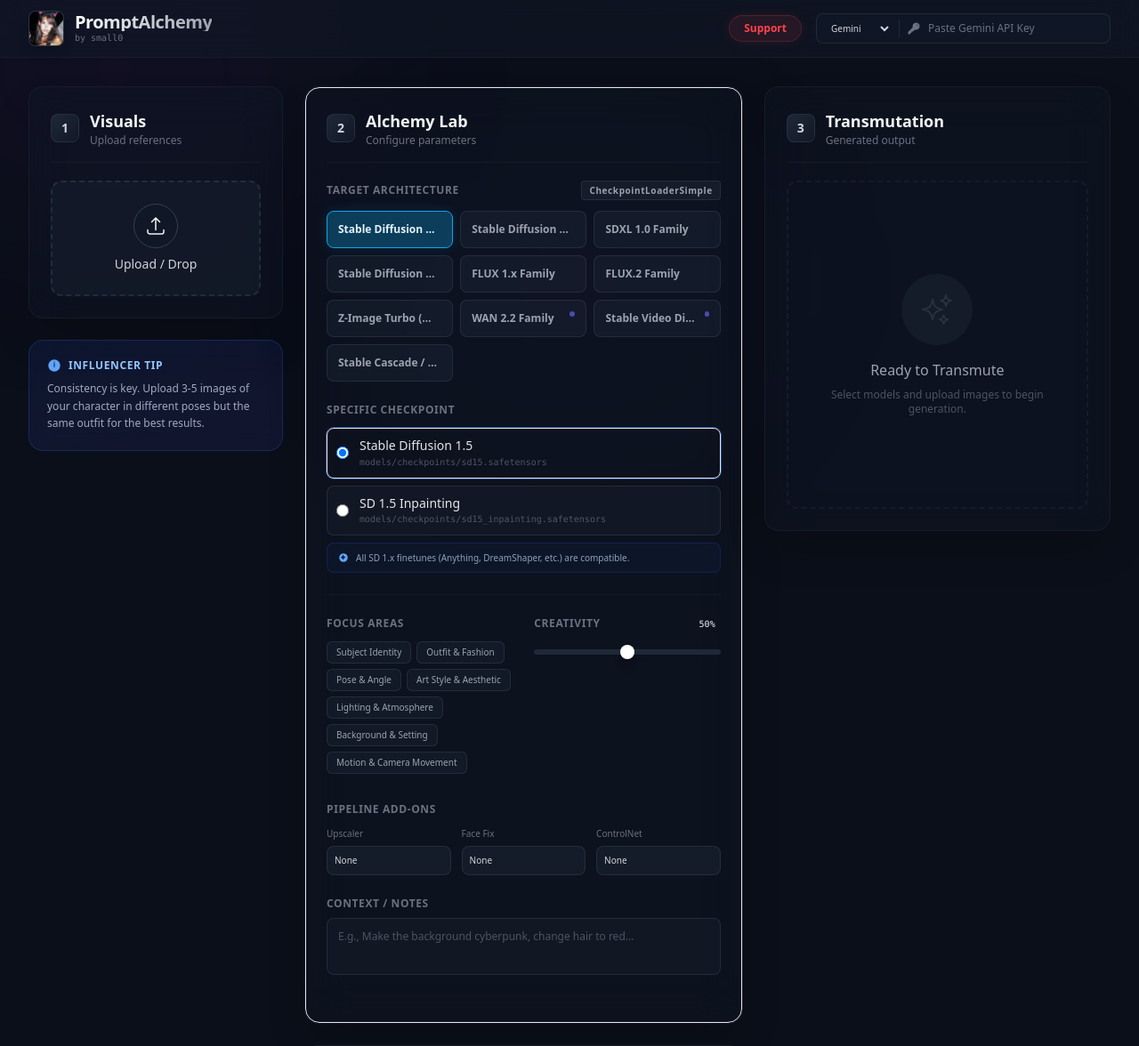
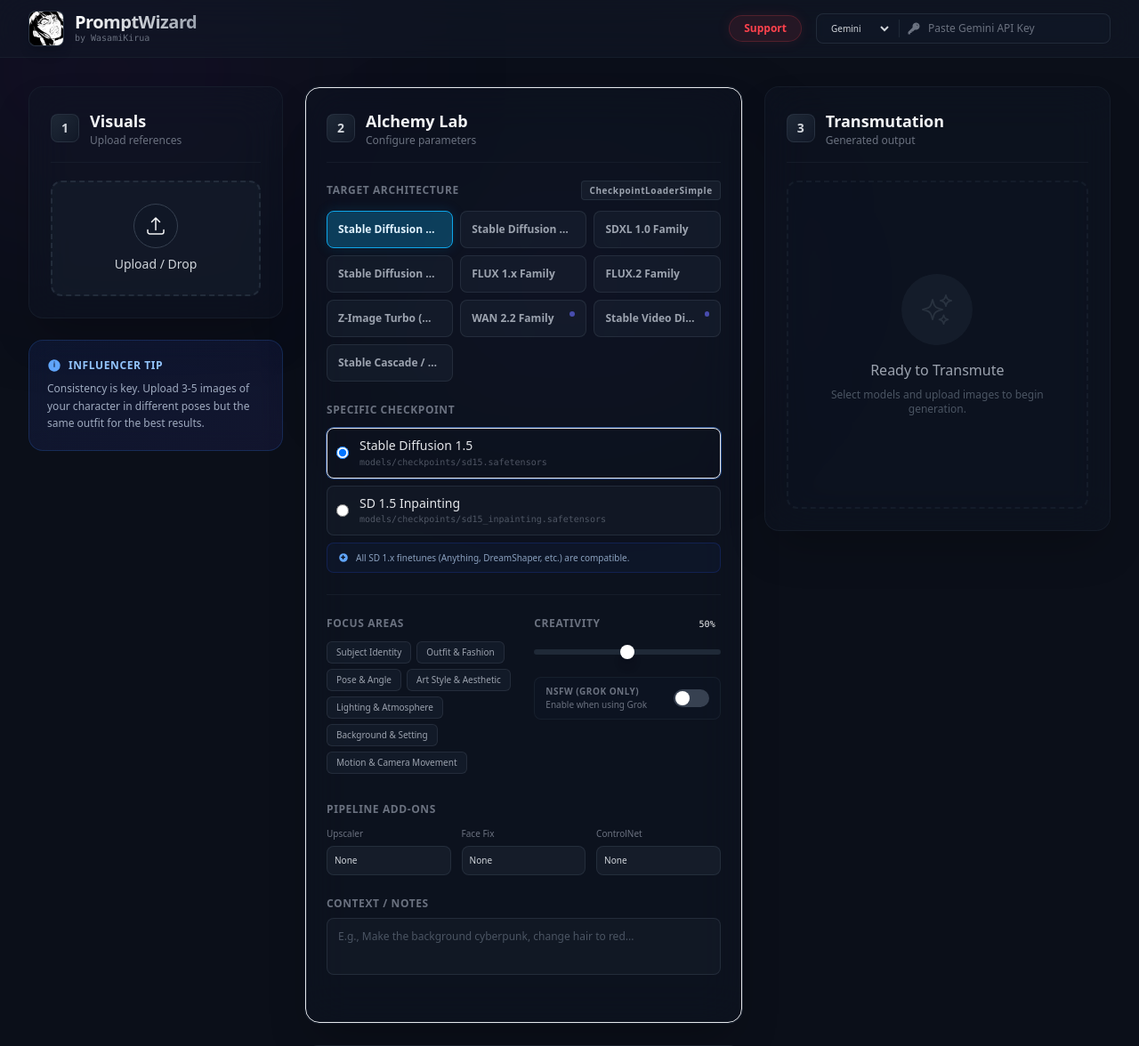
Before and after one commit to WasamiKirua/PromptWizard, a FastAPI app: page / in a window 1280 px wide. Shown: the top 1176 px of the page at 89% size. Run offline with FastAPI, Linux system fonts and the light colour scheme; some libraries are stand-ins or nearby versions.

Commit message:
added nsfw for grok only

```diff
--- a/main.py
+++ b/main.py
@@ -132,6 +132,7 @@ async def generate_prompt_handler(
     auxiliary_upscaler: Optional[str] = Form(None),
     auxiliary_face_fixer: Optional[str] = Form(None),
     auxiliary_control_model: Optional[str] = Form(None),
+    nsfw_enabled: bool = Form(False),
     images: List[UploadFile] = File([]),
 ) -> HTMLResponse:
     if not images:
@@ -175,6 +176,7 @@ async def generate_prompt_handler(
         "focusAspects": focus_aspects,
         "creativityLevel": creativity_level,
         "additionalContext": additional_context,
+        "nsfwEnabled": nsfw_enabled,
         "auxiliary": {
             "upscaler": auxiliary_upscaler or None,
             "faceFixer": auxiliary_face_fixer or None,
@@ -194,6 +196,7 @@ async def generate_prompt_handler(
             "auxiliary_upscaler": auxiliary_upscaler,
             "auxiliary_face_fixer": auxiliary_face_fixer,
             "auxiliary_control_model": auxiliary_control_model,
+            "nsfw_enabled": nsfw_enabled,
             "image_count": len(images),
         },
     )
--- a/templates/index.html
+++ b/templates/index.html
@@ -3,7 +3,7 @@
 <head>
   <meta charset="UTF-8" />
   <meta name="viewport" content="width=device-width, initial-scale=1.0" />
-  <title>PromptAlchemy</title>
+  <title>PromptWizard</title>
   <script src="https://cdn.tailwindcss.com"></script>
   <script src="https://unpkg.com/htmx.org@1.9.10"></script>
   <link rel="stylesheet" href="/static/styles.css" />
@@ -20,9 +20,9 @@
       <div class="max-w-[1920px] mx-auto px-4 sm:px-6 lg:px-8">
         <div class="flex items-center justify-between h-16">
           <div class="flex items-center gap-4">
-            <a href="https://patreon.com/small0" target="_blank" rel="noopener noreferrer" class="group flex items-center gap-3">
+            <a href="https://github.com/WasamiKirua" target="_blank" rel="noopener noreferrer" class="group flex items-center gap-3">
               <div class="w-10 h-10 rounded-lg overflow-hidden border border-gray-700/50 shadow-lg shadow-primary-500/10 group-hover:border-primary-500/50 transition-colors relative bg-gray-800">
-                <img src="/static/logo.png" alt="Logo" class="w-full h-full object-cover" />
+                <img src="/static/logo.jpeg" alt="Logo" class="w-full h-full object-cover" />
                 <div class="hidden absolute inset-0 bg-gradient-to-tr from-primary-500 to-indigo-600 flex items-center justify-center">
                   <svg xmlns="http://www.w3.org/2000/svg" viewBox="0 0 24 24" fill="currentColor" class="w-6 h-6 text-white">
                     <path fill-rule="evenodd" d="M9 4.5a.75.75 0 0 1 .721.544l.813 2.846a3.75 3.75 0 0 0 2.576 2.576l2.846.813a.75.75 0 0 1 0 1.442l-2.846.813a3.75 3.75 0 0 0-2.576 2.576l-.813 2.846a.75.75 0 0 1-1.442 0l-.813-2.846a3.75 3.75 0 0 0-2.576-2.576l-2.846-.813a.75.75 0 0 1 0-1.442l2.846-.813a3.75 3.75 0 0 0 2.576-2.576l.813-2.846A.75.75 0 0 1 9 4.5ZM1.5 13.5a.75.75 0 0 1 .75-.75 10.501 10.501 0 0 1 10.5 10.5.75.75 0 0 1-.75.75 10.5 10.5 0 0 1-10.5-10.5Zm12-11.25a.75.75 0 0 1 .75-.75 10.501 10.501 0 0 1 10.5 10.5.75.75 0 0 1-.75.75 10.5 10.5 0 0 1-10.5-10.5Z" clip-rule="evenodd" />
@@ -31,10 +31,10 @@
               </div>
               <div class="flex flex-col">
                 <span class="text-xl font-bold tracking-tight bg-clip-text text-transparent bg-gradient-to-r from-white to-gray-400 hidden sm:block leading-none">
-                  PromptAlchemy
+                  PromptWizard
                 </span>
                 <span class="text-[10px] text-gray-500 font-mono hidden sm:block group-hover:text-primary-400 transition-colors">
-                  by small0
+                  by WasamiKirua
                 </span>
               </div>
             </a>
@@ -42,7 +42,7 @@
 
           <div class="flex items-center gap-4">
             <a
-              href="https://patreon.com/small0"
+              href="https://github.com/WasamiKirua/PromptWizard/issues"
               target="_blank"
               rel="noopener noreferrer"
               class="hidden md:flex items-center gap-2 px-4 py-1.5 rounded-full bg-[#FF424D]/10 hover:bg-[#FF424D]/20 text-[#FF424D] text-xs font-bold border border-[#FF424D]/20 transition-all hover:scale-105 shadow-[0_0_15px_rgba(255,66,77,0.1)]"
@@ -222,6 +222,17 @@
                     />
                     <div id="creativity-thumb" class="absolute w-4 h-4 bg-white rounded-full shadow-lg pointer-events-none transition-all" style="left: calc(50% - 8px);"></div>
                   </div>
+                  <div class="mt-4 flex items-center justify-between rounded-lg border border-gray-800/60 bg-gray-900/40 px-3 py-2">
+                    <div class="flex flex-col">
+                      <span class="text-[10px] uppercase tracking-wider text-gray-500 font-bold">NSFW (Grok only)</span>
+                      <span class="text-[10px] text-gray-500">Enable when using Grok</span>
+                    </div>
+                    <label class="relative inline-flex items-center cursor-pointer">
+                      <input type="checkbox" name="nsfw_enabled" class="sr-only peer" />
+                      <div class="w-10 h-5 bg-gray-700 peer-focus:outline-none rounded-full peer peer-checked:bg-rose-500 transition-colors"></div>
+                      <div class="absolute left-0.5 top-0.5 w-4 h-4 bg-white rounded-full transition-transform peer-checked:translate-x-5"></div>
+                    </label>
+                  </div>
                 </div>
               </div>
 
```
Also changed, not shown: prompting.py (+46 -21 lines), static/logo.jpeg (added), static/logo.png (deleted).
